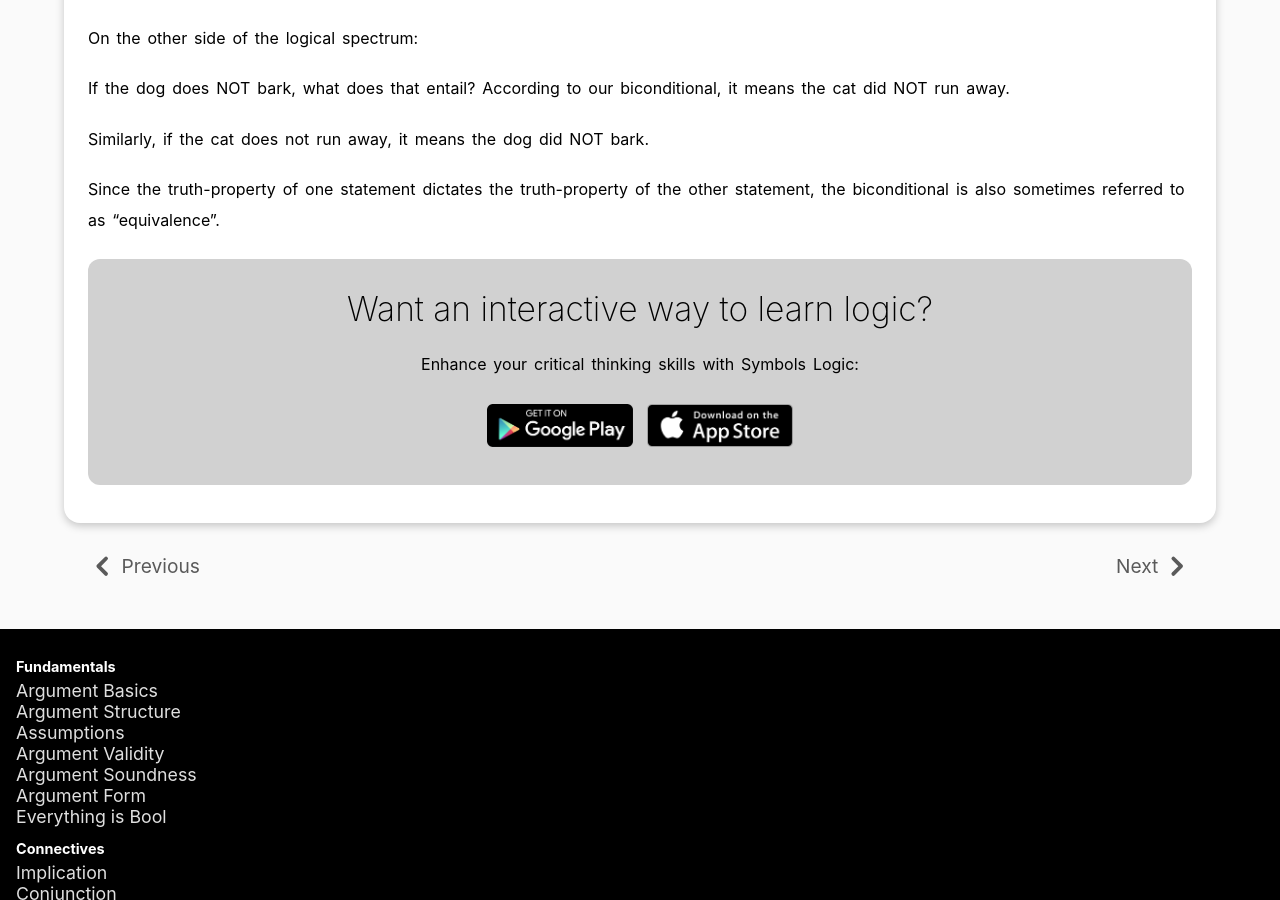
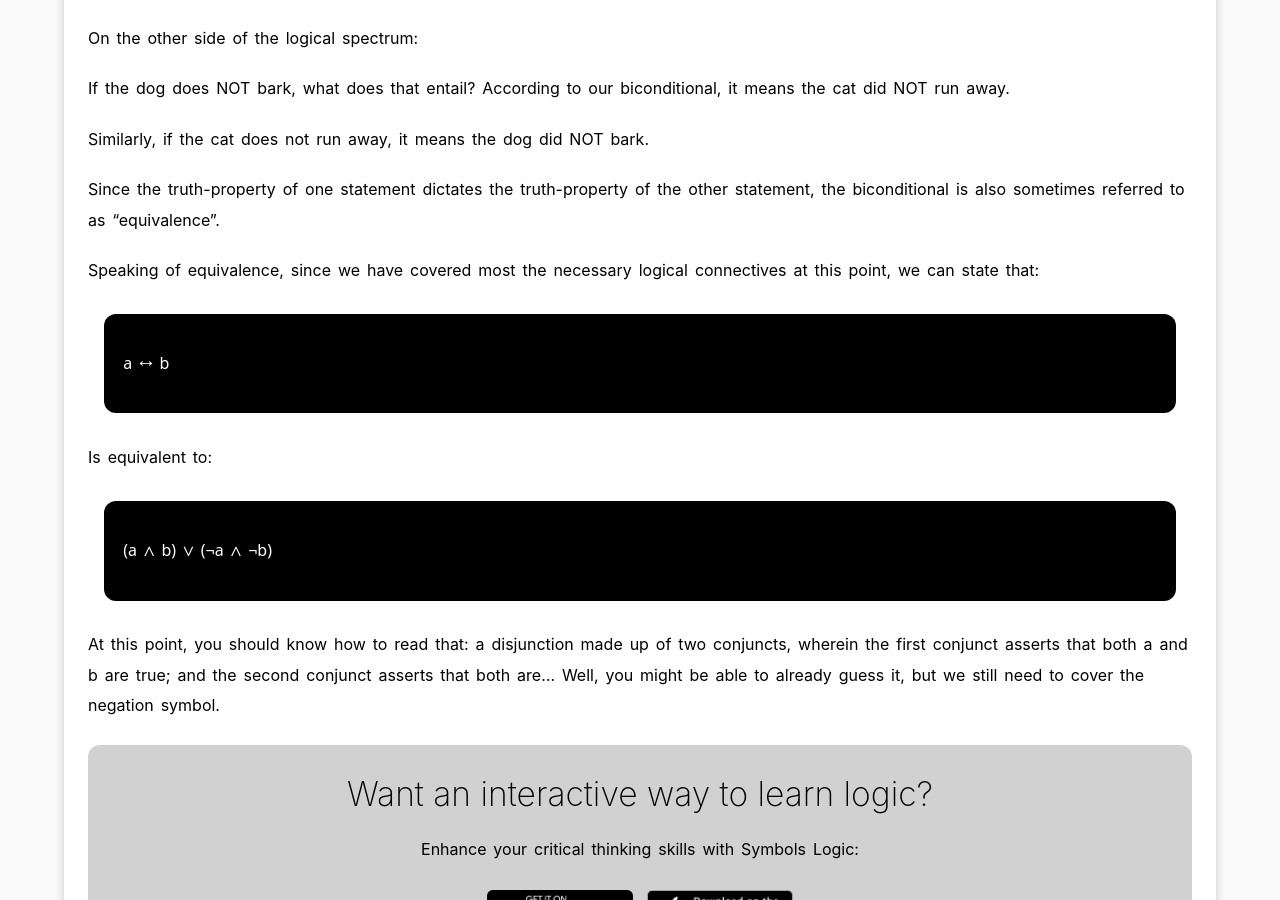
Before and after one commit to symbolslogic/symbolslogic.github.io, a Jekyll site: the page built from lessons/biconditional.md, in a window 1280 px wide and 900 px high, scrolled down 914 px. Built offline with Jekyll 4.4.1, drawn with Linux system fonts in a browser that asks for light colours.

Commit message:
update biconditional lesson

```diff
--- a/lessons/biconditional.md
+++ b/lessons/biconditional.md
@@ -28,3 +28,13 @@ If the dog does NOT bark, what does that entail? According to our biconditional,
 Similarly, if the cat does not run away, it means the dog did NOT bark.
 
 Since the truth-property of one statement dictates the truth-property of the other statement, the biconditional is also sometimes referred to as “equivalence”.
+
+Speaking of equivalence, since we have covered most the necessary logical connectives at this point, we can state that:
+
+> a ↔ b
+
+Is equivalent to:
+
+> (a ∧ b) ∨ (¬a ∧ ¬b)
+
+At this point, you should know how to read that: a disjunction made up of two conjuncts, wherein the first conjunct asserts that both `a` and `b` are true; and the second conjunct asserts that both are... Well, you might be able to already guess it, but we still need to cover the negation symbol.
```
